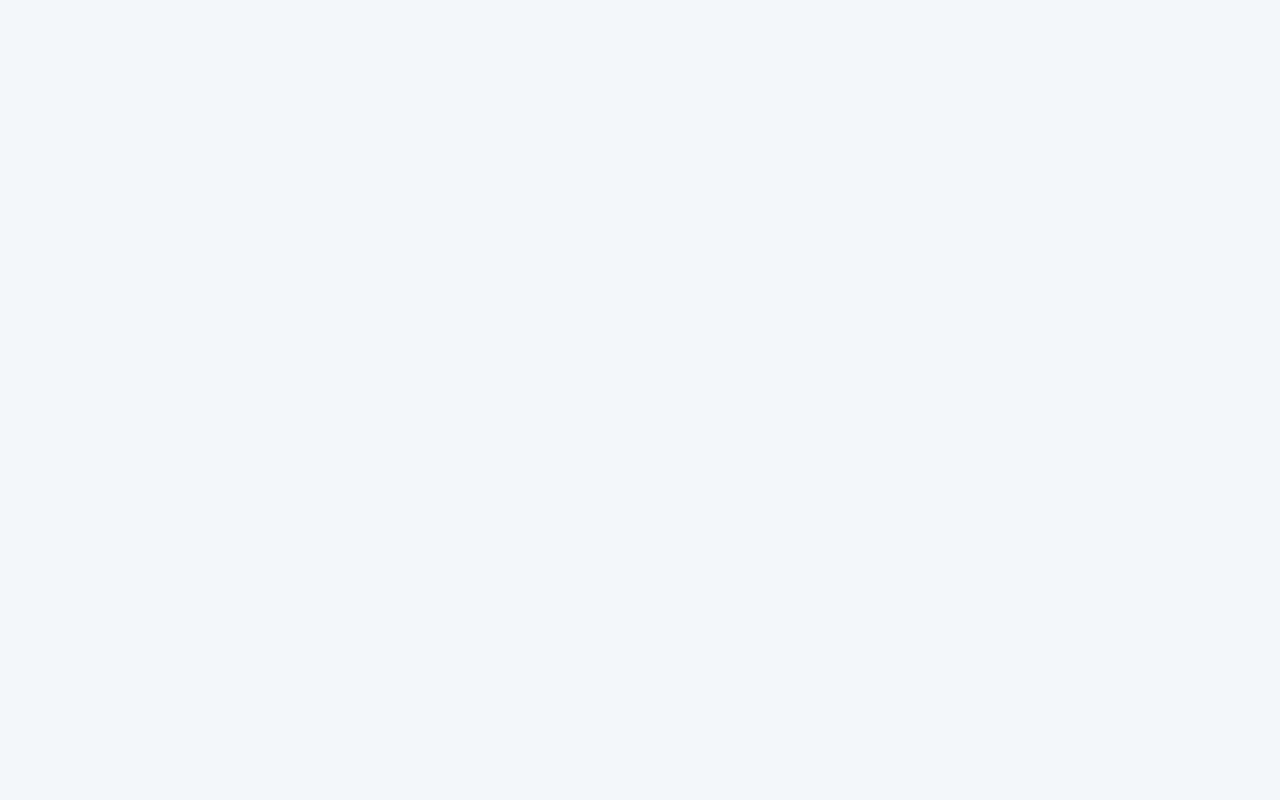
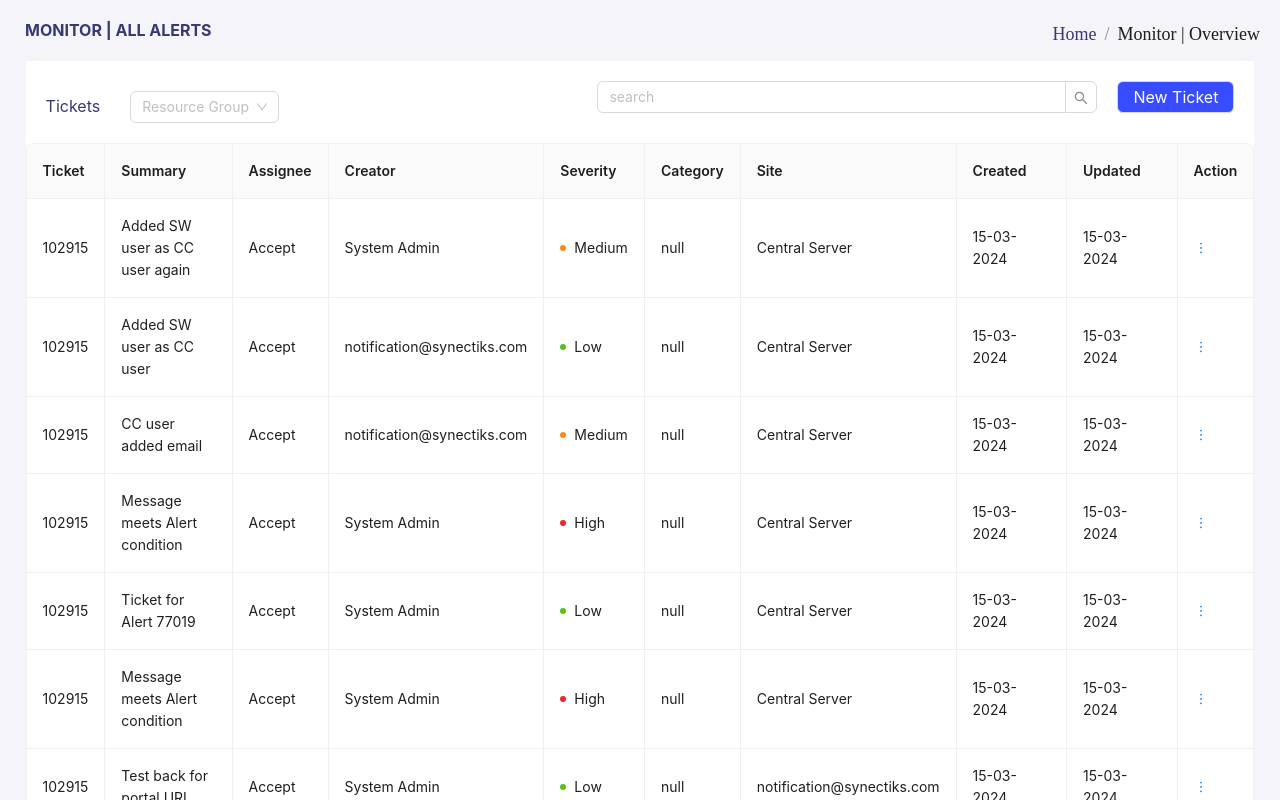
Before and after one commit to AppkubeCloud/appkube_alert_management_ui, a React (Create React App) app: page /monitorallalerts/tickets in a window 1280 px wide. Before the commit this address had no page. Shown: the top 800 px of the page. Built offline with nearby package versions, Linux system fonts and the light colour scheme.

Commit message:
updated changes

```diff
--- a/src/App.js
+++ b/src/App.js
@@ -27,6 +27,7 @@ function App() {
               <Route  path="/percentagecpualert/summary"  element={<Summary />}  ></Route>
               <Route path="/percentagecpualert/history" element={<History/>}></Route>
               <Route path="/percentagecpualert/diagnostics" element={<Diagnostics/>}></Route>
+              <Route path="/monitorallalerts/tickets" element={<Tickets/>}/>
 
             </Routes>
     </div>
--- a/src/Component/MonitorAllAlerts.js
+++ b/src/Component/MonitorAllAlerts.js
@@ -313,7 +313,7 @@ function MonitorAllAlerts (){
       <Menu.Item key="1" icon={<CodepenCircleOutlined />}>Delete</Menu.Item>
       <Menu.Item key="2" icon={<CodepenCircleOutlined />}>Archive</Menu.Item>
       <Menu.Item key="3" icon={<CodepenCircleOutlined />}>Processed</Menu.Item>
-      <Menu.Item key="4" icon={<CodepenCircleOutlined />}>Create Ticket</Menu.Item>
+      <Menu.Item key="4" icon={<CodepenCircleOutlined />}><Link to="/monitorallalerts/tickets">Create Ticket</Link></Menu.Item>
       <Menu.Item key="5" icon={<CodepenCircleOutlined />}>Execute Workflow</Menu.Item>
     </Menu>
   );
--- a/src/Component/Tickets.js
+++ b/src/Component/Tickets.js
@@ -98,6 +98,7 @@ function Tickets (){
       title: 'Severity',
       dataIndex: 'severity',
       key:"severity",
+      width:"8.2%",
       render: (severity) => (
         <>
           {Array.isArray(severity) ? (
@@ -127,11 +128,13 @@ function Tickets (){
         title: 'Created',
         dataIndex: 'created',
         key: 'created',
+        width:"9%",
     },
       {
         title: 'Updated',
         dataIndex: 'updated',
         key: 'updated',
+        width:"9%",
 
       },
       {
```
